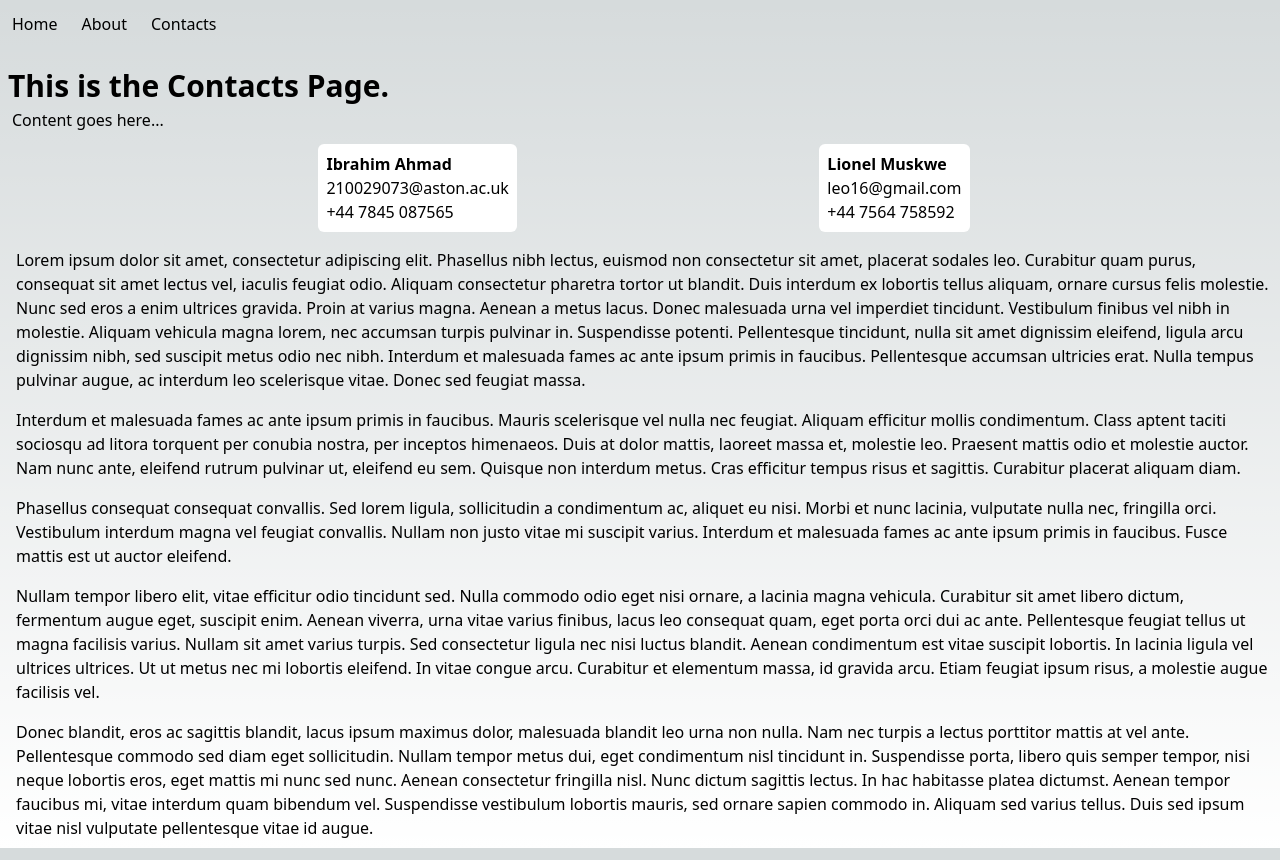
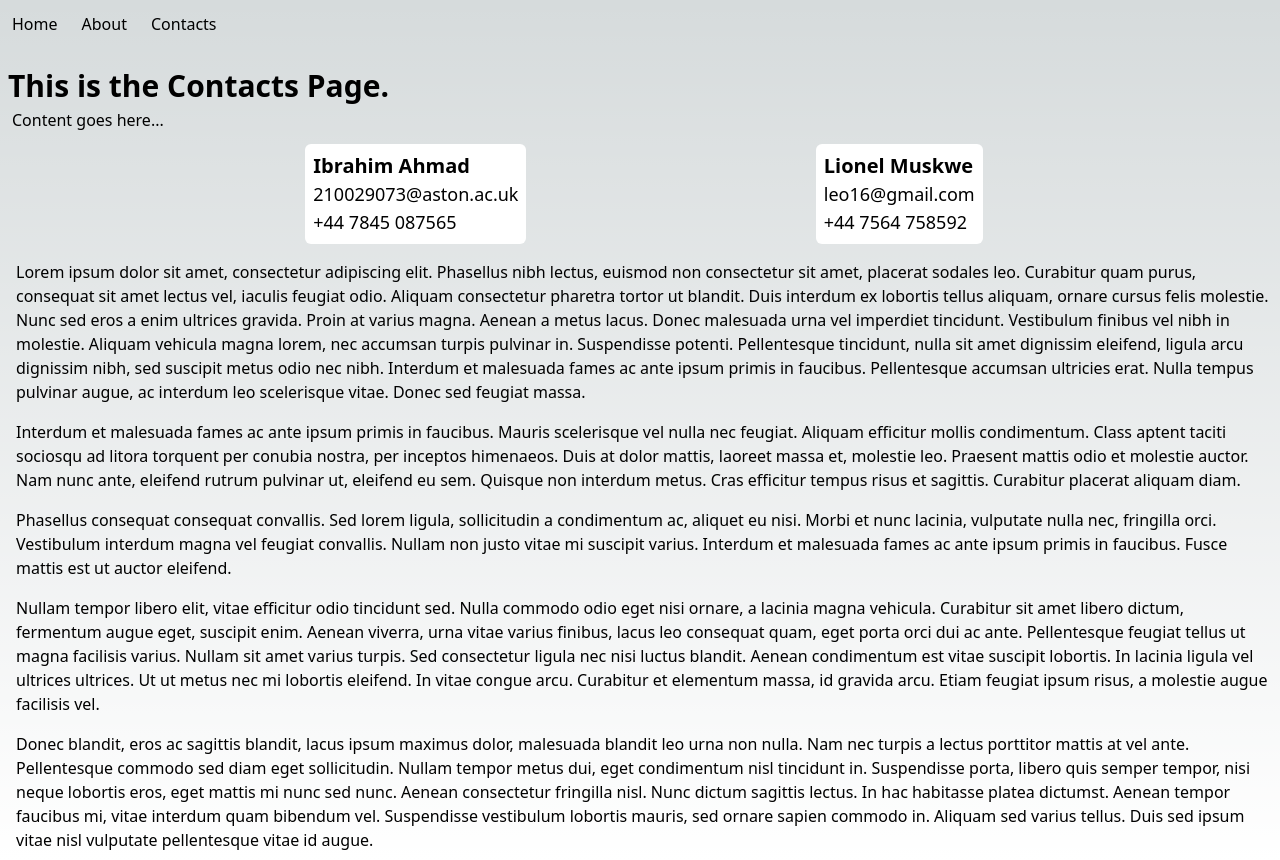
Before and after one commit to 210029073/react_simpletodolist_app, a Next.js app: page /contacts in a window 1280 px wide. Built offline with nearby package versions, Linux system fonts and the light colour scheme.

Commit message:
Added list of contacts

```diff
--- a/pages/contacts/index.js
+++ b/pages/contacts/index.js
@@ -23,15 +23,15 @@ function Data() {
   );
   console.log(contacts);
   // localStorage.removeItem("contacts");
-  // localStorage.setItem("contacts", JSON.stringify(contacts));
+  localStorage.setItem("contacts", JSON.stringify(contacts));
   const list_contacts = contacts.map((element) => (
     <span className="flex flex-col bg-white text-black p-2 rounded-md">
       <ul>
-        <li className="font-semibold">
+        <li className="text-xl font-semibold">
           {element.firstName} {element.lastName}
         </li>
-        <li>{element.email}</li>
-        <li>{element.phoneNumber}</li>
+        <li className="text-lg">{element.email}</li>
+        <li className="text-lg">{element.phoneNumber}</li>
       </ul>
     </span>
   ));
```
